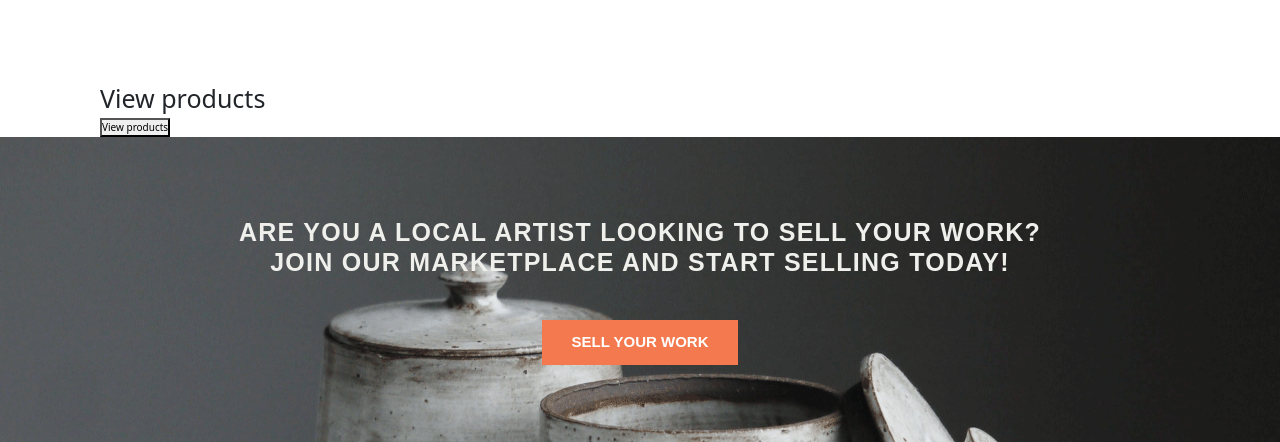
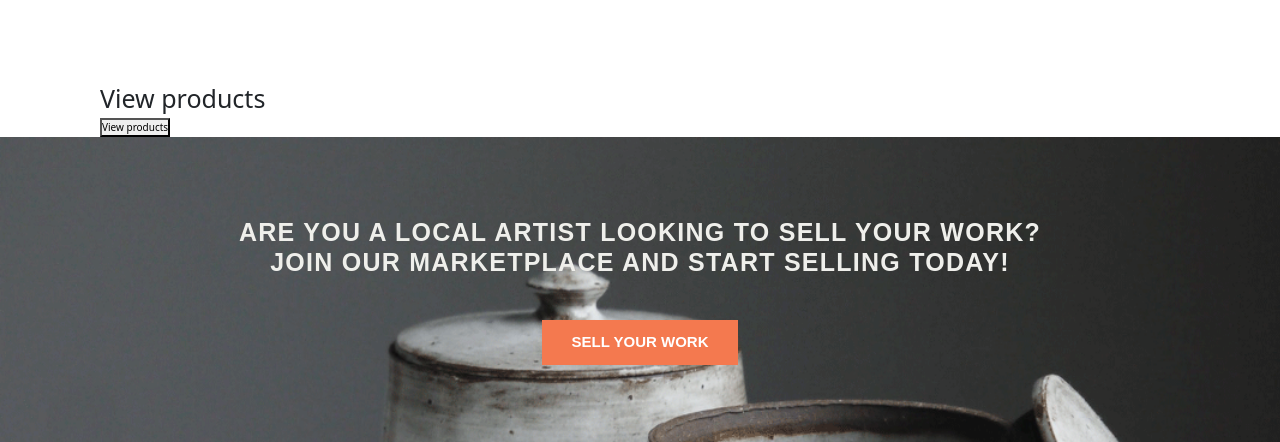
Before and after one commit to rubyfrancesgit/Earthenwares, a website: page frontend/index.html in a window 1280 px wide. Shown: the part 2608-3050 px from the top of the page. Drawn offline with nearby package versions, Linux system fonts and the light colour scheme; no server answers.

Commit message:
artist page desktop layout

```diff
--- a/frontend/sass/_footer.scss
+++ b/frontend/sass/_footer.scss
@@ -9,7 +9,7 @@
 
     &-upper{
         background-image: url("/frontend/img/footer-img.png");
-        background-size: cover;
+        background-size: 120%;
         background-position: 0% 35%;
         padding: 8em;
         display: flex;
```
Also changed, not shown: frontend/css/style.css.
